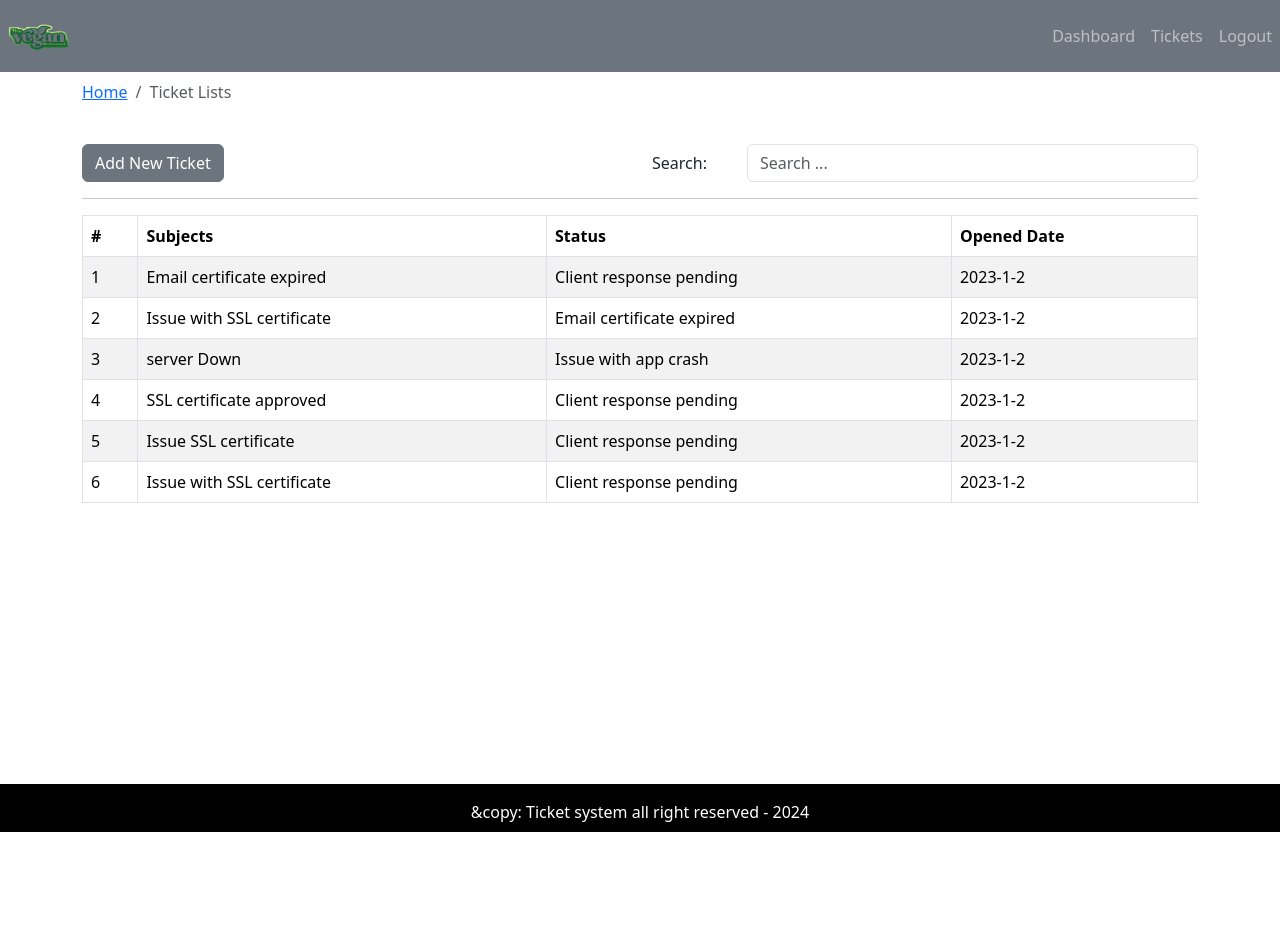
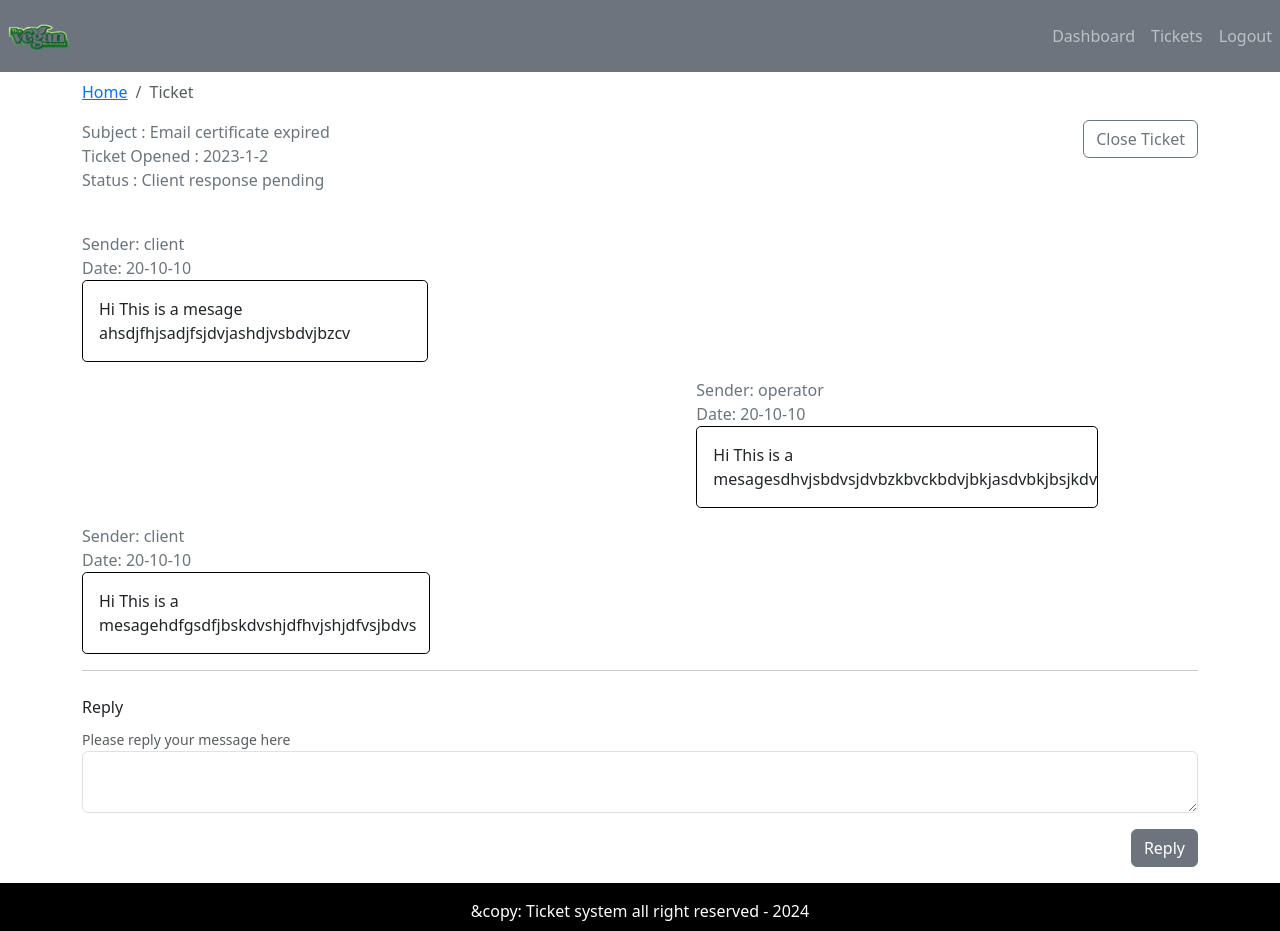
Before and after one commit to Nishanmajhi01/ticketsystem-frontend, a React (Create React App) app: page / in a window 1280 px wide. Before the commit the page ends 832 px from the top, so only its background shows below. Built offline with nearby package versions, Linux system fonts and the light colour scheme.

Commit message:
added ticket landing page

```diff
--- a/src/App.js
+++ b/src/App.js
@@ -6,6 +6,7 @@
 import { Dashboard } from './pages/dashboard/Dashboard.page';
 import { AddTicket } from './pages/new-ticket/AddTicket.page';
 import { TicketLists } from './pages/ticket-listing/TicketLists.page';
+import { Ticket } from './pages/ticket/Ticket.page';
 
 function App() {
   return (
@@ -14,7 +15,8 @@
       <DefaultLayout>
        {/* <Dashboard/> */}
        {/* <AddTicket/> */}
-       <TicketLists/>
+       {/* <TicketLists/> */}
+       <Ticket/>
       </DefaultLayout>
 
     </div>
--- a/src/assets/data/dummy-tickets.json
+++ b/src/assets/data/dummy-tickets.json
@@ -3,7 +3,21 @@
         "id":1,
         "subject":"Email certificate expired",
         "status": "Client response pending",
-        "addedAt": "2023-1-2"
+        "addedAt": "2023-1-2",
+        "history":[
+            {"date":"20-10-10",
+              "message":"Hi This is a mesage ahsdjfhjsadjfsjdvjashdjvsbdvjbzcv",
+              "messageBy": "client"
+            },
+            {"date":"20-10-10",
+              "message":"Hi This is a mesagesdhvjsbdvsjdvbzkbvckbdvjbkjasdvbkjbsjkdv",
+              "messageBy": "operator"
+            },
+            {"date":"20-10-10",
+              "message":"Hi This is a mesagehdfgsdfjbskdvshjdfhvjshjdfvsjbdvs",
+              "messageBy": "client"
+            }
+        ]
     },
     {
         "id":2,
--- /dev/null
+++ b/src/components/message-history/MessageHistory.compo.js
@@ -0,0 +1,28 @@
+import React from 'react';
+import PropTypes from 'prop-types';
+import './message-history.style.css';
+
+export const MessageHistory = ({ msg }) => {
+    if (!msg || msg.length === 0) return null;
+
+    return(
+    <>
+    {msg.map((row, i) => (
+      <div className="message-history">
+          <div key={i} className="message-item mt-3">
+            <div className="send font-weight-bold text-secondary">
+              <div className="sender">Sender: {row.messageBy}</div>
+              <div className="date">Date: {row.date}</div>
+            </div>
+            <div className="message">{row.message}</div>
+          </div>
+      </div>
+    ))}
+    </>
+)
+  };
+
+
+MessageHistory.propTypes={
+    msg: PropTypes.array.isRequired,
+}
--- /dev/null
+++ b/src/components/message-history/message-history.style.css
@@ -0,0 +1,19 @@
+.message-history{
+    display: flex;
+    flex-direction: row;
+    justify-content: space-between;
+
+}
+
+.message-history:nth-child(even){
+ display: flex;
+ flex-direction: row-reverse;
+ justify-content: space-between;
+}
+
+.message{
+    padding: 1rem;
+    width: 80%;
+    border: 1px solid black;
+    border-radius: 0.30rem;
+}
--- /dev/null
+++ b/src/components/update-ticket/UpdateTicket.compo.js
@@ -0,0 +1,29 @@
+import React from 'react'
+import {Form,Button} from 'react-bootstrap'
+import PropTypes from 'prop-types'
+
+export const UpdateTicket = ({msg,handleOnChange,handleOnSubmit}) => {
+  return (
+    <Form onSubmit={handleOnSubmit}>
+        <Form.Label>Reply</Form.Label>
+        <br/>
+        <Form.Text>Please reply your message here</Form.Text>
+        <Form.Control
+        value={msg}
+        onChange={handleOnChange}
+        as="textarea"
+        row="5"
+        name="detail"
+        />
+        <div className="text-end mt-3 mb-3">
+        <Button variant='secondary' type='submit' >Reply</Button>
+        </div>
+    </Form>
+  )
+}
+
+UpdateTicket.prototypes={
+    msg: PropTypes.string.isRequired,
+    handleOnchange: PropTypes.func.isRequired,
+    handleOnSubmi: PropTypes.func.isRequired
+}
--- /dev/null
+++ b/src/pages/ticket/Ticket.page.js
@@ -0,0 +1,63 @@
+import React,{useEffect,useState} from 'react'
+import  {Container,Row,Col, Button} from  'react-bootstrap'
+import { PageBreadcrumb } from '../../components/breadcrumb/Breadcrumb.compo'
+import tickets from '../../assets/data/dummy-tickets.json'
+import { MessageHistory}  from '../../components/message-history/MessageHistory.compo'
+import { UpdateTicket } from '../../components/update-ticket/UpdateTicket.compo'
+
+const ticket = tickets[0]
+
+export const Ticket = () => {
+const [message, setMessage] = useState("")
+
+useEffect(() => {
+
+}, [message])
+
+
+const handleOnChange = e =>{
+  setMessage(e.target.value);
+
+}
+
+const handleOnSubmit =e=>{
+  alert("Form is Submitted")
+}
+
+  return (
+    <Container>
+        <Row>
+            <Col>
+            <PageBreadcrumb page="Ticket"/>
+            </Col>
+        </Row>
+        <Row>
+            <Col className='text-weight-bolder text-secondary'>
+            <div className="subject1">Subject : {ticket.subject}</div>
+            <div className="date">Ticket Opened : {ticket.addedAt}</div>
+            <div className="status">Status : {ticket.status}</div>
+            </Col>
+            <Col className='text-end'>
+            <Button variant='outline-secondary'> Close Ticket</Button>
+            </Col>
+        </Row>
+        <Row className='mt-4'>
+          <Col>
+          <MessageHistory msg={ticket.history}/>
+          </Col>
+        </Row>
+        <hr />
+
+        <Row className='mt-4'>
+          <Col>
+          <UpdateTicket
+          msg={message}
+          handleOnChange={handleOnChange}
+          handleOnSubmit={handleOnSubmit}
+          />
+          </Col>
+        </Row>
+
+    </Container>
+  )
+}
```
